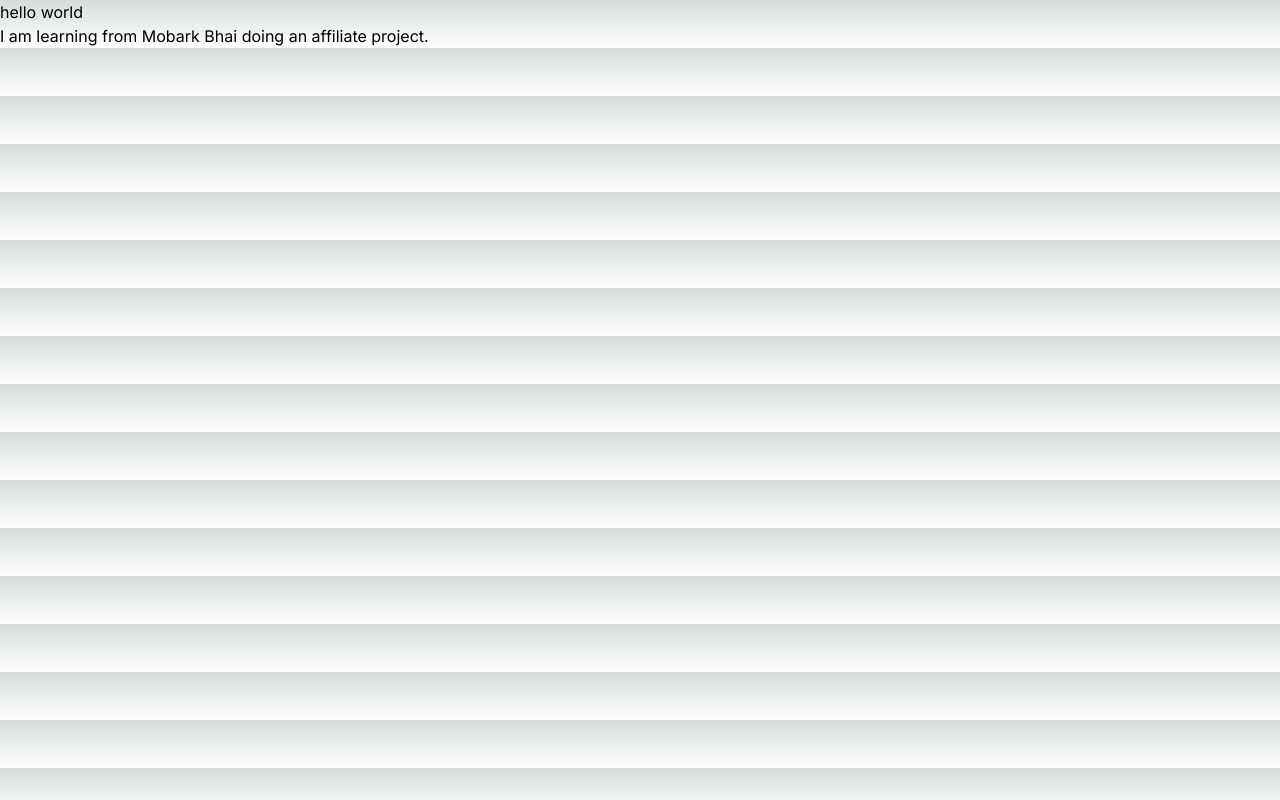
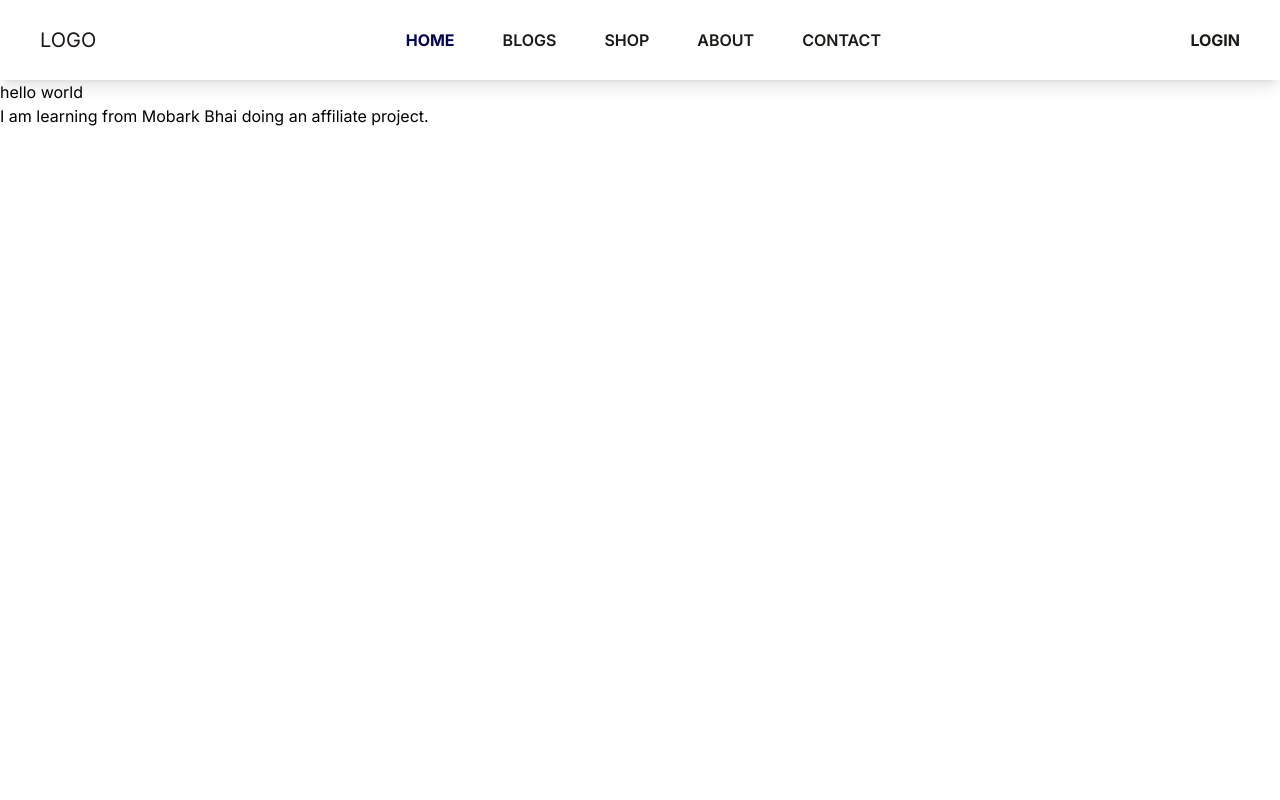
Before and after one commit to Imrancu/affiliate_nextjs, a Next.js app: page / in a window 1280 px wide. Built offline with nearby package versions, Linux system fonts and the light colour scheme.

Commit message:
route is completed

```diff
--- /dev/null
+++ b/app/about/layout.js
@@ -0,0 +1,17 @@
+// import "./globals.css";
+import { Inter } from "next/font/google";
+
+const inter = Inter({ subsets: ["latin"] });
+
+export const metadata = {
+  title: "Create Affiliate",
+  description: "Generated by create next app",
+};
+
+export default function RootLayout({ children }) {
+  return (
+    <html lang="en">
+      <body className={inter.className}>{children}</body>
+    </html>
+  );
+}
--- /dev/null
+++ b/app/about/page.js
@@ -0,0 +1,13 @@
+import React from "react";
+import Header from "../shared/Header";
+
+const page = () => {
+  return (
+    <>
+      <Header></Header>
+      <h1>About</h1>
+    </>
+  );
+};
+
+export default page;
--- /dev/null
+++ b/app/blog/page.js
@@ -0,0 +1,13 @@
+import React from "react";
+import Header from "../shared/Header";
+
+const page = () => {
+  return (
+    <>
+      <Header></Header>
+      <h1>Blog</h1>
+    </>
+  );
+};
+
+export default page;
--- /dev/null
+++ b/app/contact/page.js
@@ -0,0 +1,13 @@
+import React from "react";
+import Header from "../shared/Header";
+
+const page = () => {
+  return (
+    <>
+      <Header></Header>
+      <h1>Contact</h1>
+    </>
+  );
+};
+
+export default page;
--- a/app/globals.css
+++ b/app/globals.css
@@ -2,26 +2,12 @@
 @tailwind components;
 @tailwind utilities;
 
-:root {
-  --foreground-rgb: 0, 0, 0;
-  --background-start-rgb: 214, 219, 220;
-  --background-end-rgb: 255, 255, 255;
-}
-
-@media (prefers-color-scheme: dark) {
-  :root {
-    --foreground-rgb: 255, 255, 255;
-    --background-start-rgb: 0, 0, 0;
-    --background-end-rgb: 0, 0, 0;
+@layer utilities {
+  .hover\:underline:hover {
+    text-decoration: underline;
   }
 }
 
-body {
-  color: rgb(var(--foreground-rgb));
-  background: linear-gradient(
-      to bottom,
-      transparent,
-      rgb(var(--background-end-rgb))
-    )
-    rgb(var(--background-start-rgb));
+.nav-color {
+  color: #03045e;
 }
--- /dev/null
+++ b/app/login/page.js
@@ -0,0 +1,13 @@
+import React from "react";
+import Header from "../shared/Header";
+
+const page = () => {
+  return (
+    <>
+      <Header></Header>
+      <h1>Login</h1>
+    </>
+  );
+};
+
+export default page;
--- a/app/page.js
+++ b/app/page.js
@@ -1,8 +1,12 @@
+"use client";
+
 import Image from "next/image";
+import Header from "./shared/Header";
 
 export default function Home() {
   return (
     <div>
+      <Header></Header>
       <h1>hello world</h1>
       <p>I am learning from Mobark Bhai doing an affiliate project.</p>
     </div>
--- /dev/null
+++ b/app/shared/Footer.js
@@ -0,0 +1,11 @@
+import React from "react";
+
+const Footer = () => {
+  return (
+    <div>
+      <h1>Footer</h1>
+    </div>
+  );
+};
+
+export default Footer;
--- /dev/null
+++ b/app/shared/Header.js
@@ -0,0 +1,87 @@
+"use client";
+import Link from "next/link";
+import { usePathname } from "next/navigation";
+import React from "react";
+
+const Header = () => {
+  const pathname = usePathname();
+  // console.log(pathname);
+  return (
+    <header className="flex justify-between  items-center shadow-lg h-12 w-full px-10 py-10 text-stone-900 bg-white">
+      <section>
+        <h1 className="text-xl">
+          <Link href="/" key={pathname.name}>
+            {" "}
+            LOGO
+          </Link>
+        </h1>
+      </section>
+      <section>
+        <ul className="flex justify-evenly items-center space-x-12">
+          <li
+            className={
+              pathname === "/" ? "nav-color font-bold" : " font-semibold"
+            }
+          >
+            <Link href="/" key={pathname.name}>
+              {" "}
+              HOME
+            </Link>
+          </li>
+          <li
+            className={
+              pathname === "/blog" ? "nav-color font-bold" : "font-semibold"
+            }
+          >
+            <Link href="/blog" key={pathname.name}>
+              {" "}
+              BLOGS
+            </Link>
+          </li>
+          <li
+            className={
+              pathname === "/shop" ? "nav-color font-bold" : "font-semibold"
+            }
+          >
+            <Link href="/shop" key={pathname.name}>
+              {" "}
+              SHOP
+            </Link>
+          </li>
+          <li
+            className={
+              pathname === "/about" ? "nav-color font-bold" : "font-semibold"
+            }
+          >
+            <Link href="/about" key={pathname.name}>
+              {" "}
+              ABOUT
+            </Link>
+          </li>
+          <li
+            className={
+              pathname === "/contact" ? "nav-color font-bold" : "font-semibold"
+            }
+          >
+            <Link href="/contact" key={pathname.name}>
+              {" "}
+              CONTACT
+            </Link>
+          </li>
+        </ul>
+      </section>
+      <section>
+        <ul>
+          <li className="font-bold">
+            <Link href="/login" key={pathname.name}>
+              {" "}
+              LOGIN
+            </Link>
+          </li>
+        </ul>
+      </section>
+    </header>
+  );
+};
+
+export default Header;
--- /dev/null
+++ b/app/shop/page.js
@@ -0,0 +1,13 @@
+import React from "react";
+import Header from "../shared/Header";
+
+const page = () => {
+  return (
+    <>
+      <Header></Header>
+      <h1>Shop</h1>
+    </>
+  );
+};
+
+export default page;
--- /dev/null
+++ b/app/signup/page.js
@@ -0,0 +1,13 @@
+import React from "react";
+import Header from "../shared/Header";
+
+const page = () => {
+  return (
+    <>
+      <Header></Header>
+      <h1>sign up</h1>
+    </>
+  );
+};
+
+export default page;
```
